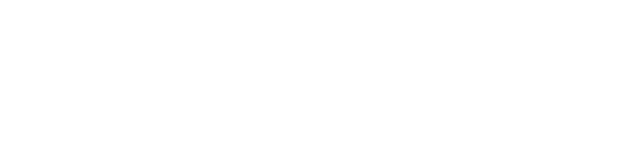
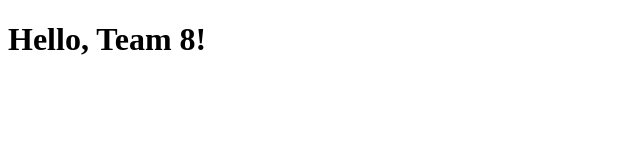
Before and after one commit to JesusFRosario/project-1, a plain HTML site: page index.html in a window 1280 px wide. Shown: the whole page, without its empty margins (0-640 px from the left). Drawn offline with Linux system fonts and the light colour scheme.

Commit message:
pushing index.html - testing...

```diff
--- a/index.html
+++ b/index.html
@@ -6,6 +6,9 @@
 	<title>Hello, Team 8</title>
 </head>
 <body>
+	<header>
+		<h1>Hello, Team 8!</h1>
+	</header>
 
 </body>
 </html>
```
